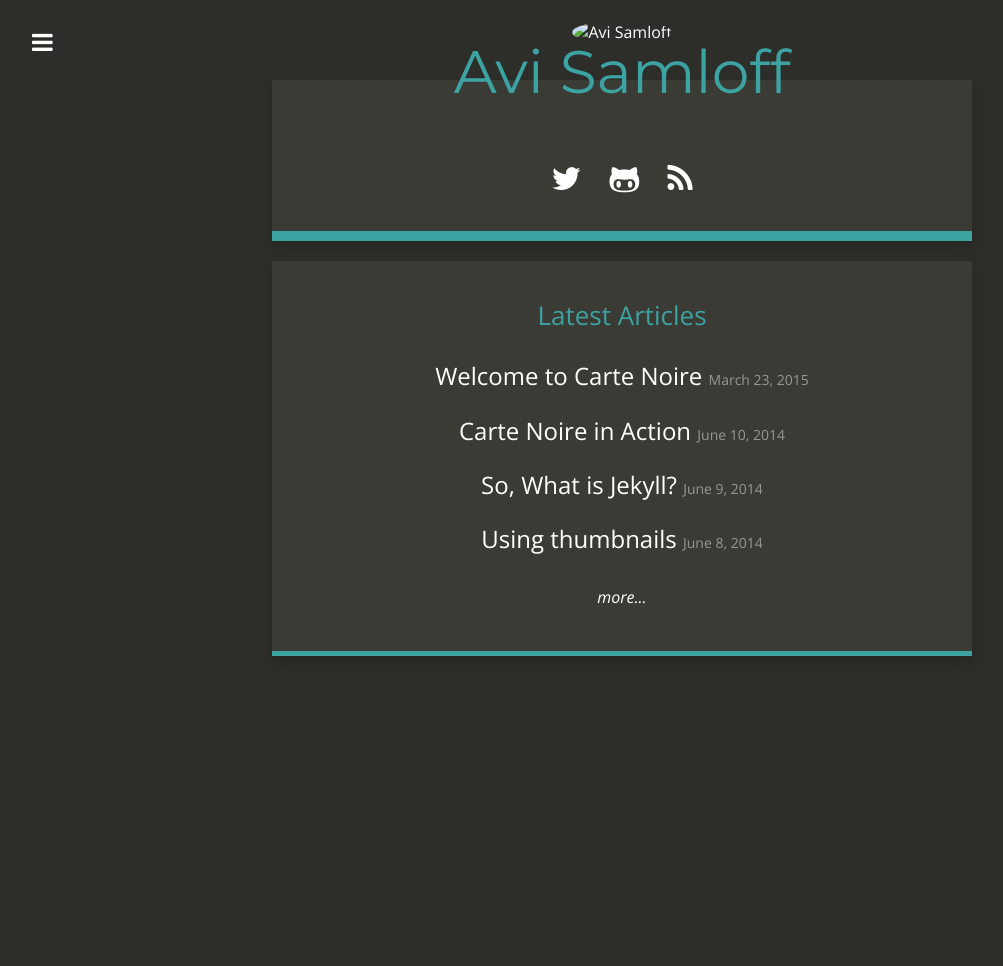
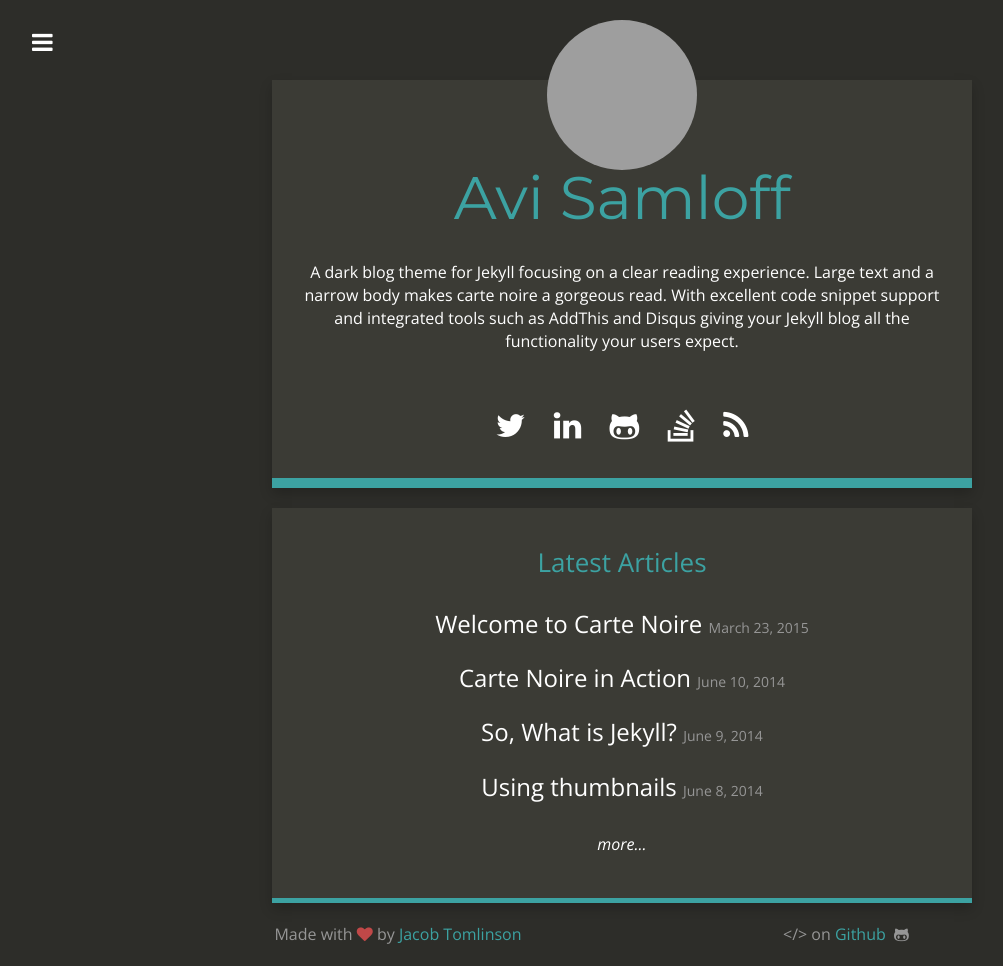
Before and after one commit to theavish/theavish.github.io, a Jekyll site: the page built from index.html, in a window 1280 px wide. Shown: the whole page, without its empty margins (18-1021 px from the left). Built offline with Jekyll 4.4.1, drawn with Linux system fonts in a browser that asks for light colours; nearby versions of some CDN libraries; Markdown is read by kramdown in place of the engine named in the settings; before the commit the page ends 900 px from its top, so only the background shows below that; grey boxes are pictures that could not be loaded.

Commit message:
update info

```diff
--- a/_config.yml
+++ b/_config.yml
@@ -1,13 +1,33 @@
 # Site settings
-title: Avi Samloff
+title: "Avi Samloff"
 email: avi.samloff@gmail.com
-description: > # this means to ignore newlines until "baseurl:"
-  Ramblings of Life, Love, Code, and Magic: The Gathering.
-baseurl: "" # the subpath of your site, e.g. /blog/
-url: "http://AviSamloff.com" # the base hostname & protocol for your site
+description: "A dark blog theme for Jekyll."
+baseurl: ""
+url: "http://AviSamloff.com"
+title_description: "A dark blog theme for Jekyll focusing on a clear reading experience. Large text and a narrow body makes carte noire a gorgeous read. With excellent code snippet support and integrated tools such as AddThis and Disqus giving your Jekyll blog all the functionality your users expect."
+title_image: "http://www.gravatar.com/avatar/00000000000000000000000000000000?s=500&d=mm"
+# google_analytics: "UA-20365477-4"
+# disqus_account: cartenoire
+github_repository: https://github.com/theavish
+addthis_id: ra-513c6fa83da6ec67
+post_limit: 5
+
+# Social usernames/URLs
 twitter_username: theavish
 github_username:  theavish
 facebook_username: AviSamloff
+facebook_link: https://www.facebook.com/AviSamloff
+linkedin_link: https://www.linkedin.com/in/avisamloff
+# google_plus_link: http://carte-noire.jacobtomlinson.co.uk/
+stackoverflow_link: http://stackoverflow.com/users/5314403/avi-samloff
+
+# Footer
+footer_left: "Made with <i class=\"fa fa-heart\"></i> by <a href=\"https://twitter.com/_JacobTomlinson\">Jacob Tomlinson</a>"
+footer_right: "&lt;/&gt; on <a href=\"https://github.com/jacobtomlinson/carte-noire\">Github</a> &nbsp;<i class=\"fa fa-github-alt\"></i>"
 
 # Build settings
-markdown: kramdown
+markdown: redcarpet
+redcarpet:
+  extensions: ["no_intra_emphasis", "fenced_code_blocks", "autolink", "strikethrough", "superscript"]
+permalink: pretty
+exclude: [vendor]
```
